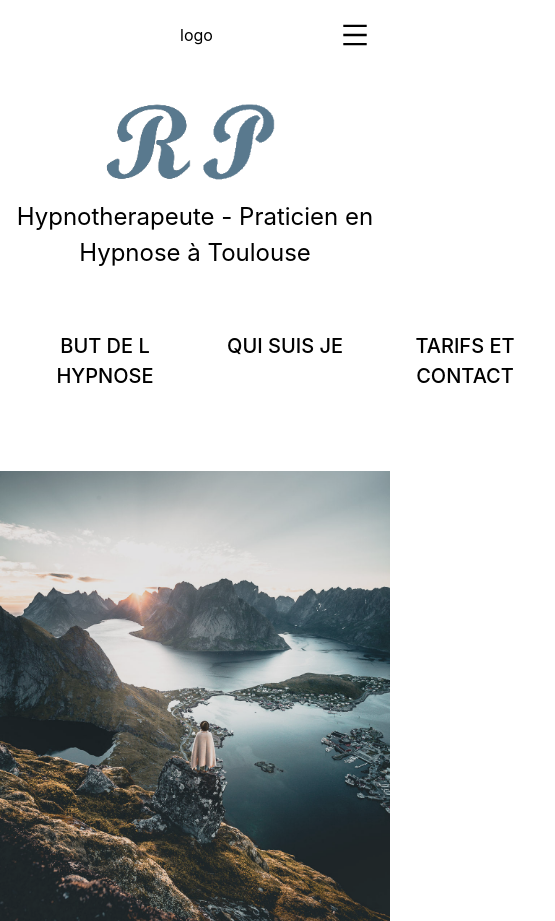
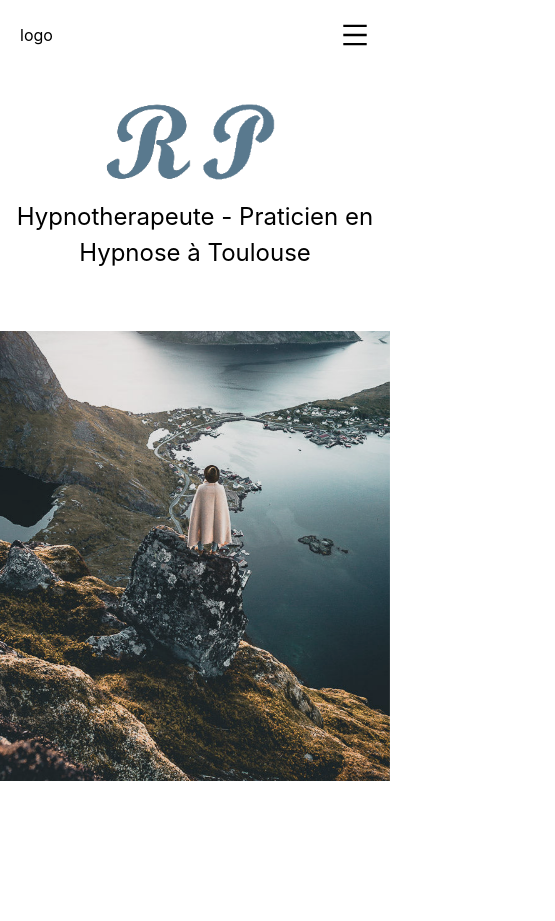
Before and after one commit to remiPra/site-hypnose-remi-2022, a Next.js app: page / in a window 390 px wide. Shown: the whole page, 555 px wide, since content can reach past the window. After the commit the page ends 844 px from the top, so only its background shows below. Built offline with nearby package versions, Linux system fonts and the light colour scheme.

Commit message:
initial tailwind

```diff
--- a/component/Home/Header.js
+++ b/component/Home/Header.js
@@ -12,7 +12,7 @@ function Header() {
                 </div>
                 <h1 className="mb-[60px] text-[24px] w-[100%] text-center ">Hypnotherapeute - Praticien en Hypnose à Toulouse</h1>
                 <nav className={`w-[100%] mb-[80px] justify-center
-                sm:hidden md:hidden lg:flex`}>
+                hidden md:flex`}>
                     <ul className={`w-[100%] flex flex-row justify-center`}>
                         <Link passHref href='/'>
                             <li className={` btnF fron-left font-medium text-[20px] min-w-[180px] max-w-[400px] text-center`}>
--- a/component/NavBarMobileHypnose.js
+++ b/component/NavBarMobileHypnose.js
@@ -4,7 +4,7 @@ import {colorPrimaryConstant} from '../constants/Constants'
 const NavBarMobileHypose = () => {
   return (<>
     <div className="flex pr-[20px] pl-[20px] h-[70px] items-center  justify-between absolute top-0 left-0 w-[100%]">
-      <h2 className="lg:flex md:flex xs:hidden sm:hidden  text-white">logo</h2>
+      <h2 className="  hidden md:flex  text-white">logo</h2>
       <h2 className={`md:hidden lg:hidden text-${colorPrimaryConstant} computer`}>logo</h2>
       <AiOutlineMenu size={30} />
 
```
